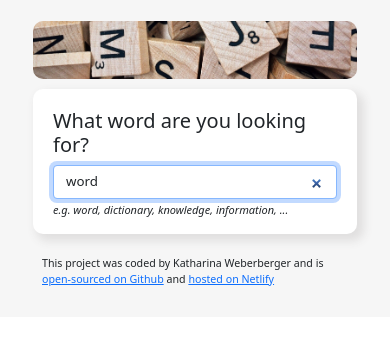
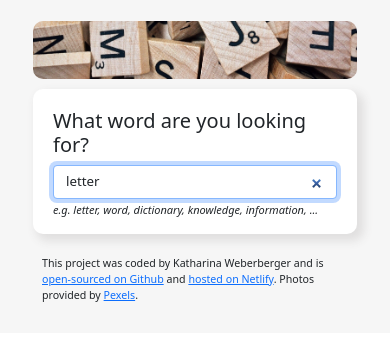
Before and after one commit to katharinaweb/react-dictionary-app-project, a React (Create React App) app: page / in a window 390 px wide. Shown: the top 340 px of the page. Built offline with nearby package versions, Linux system fonts and the light colour scheme; no server answers.

Commit message:
Styled photos and added links, eliminated phonetics without audio, replaced defaultKeyword

```diff
--- a/src/App.css
+++ b/src/App.css
@@ -4,7 +4,7 @@
 }
 
 .container {
-  max-width: 550px;
+  max-width: 600px;
   margin: 0 auto;
 }
 
--- a/src/App.js
+++ b/src/App.js
@@ -13,7 +13,7 @@ function App() {
             alt="dictionary"
           />
           <main>
-            <Dictionary defaultKeyword="word" />
+            <Dictionary defaultKeyword="letter" />
           </main>
         </div>
         <footer className="App-footer">
@@ -33,6 +33,11 @@ function App() {
           >
             hosted on Netlify
           </a>
+          . Photos provided by{" "}
+          <a href="https://pexels.com/" target="blank" rel="noreferrer">
+            Pexels
+          </a>
+          .
         </footer>
       </div>
     </div>
--- a/src/Dictionary.js
+++ b/src/Dictionary.js
@@ -53,7 +53,7 @@ export default function Dictionary(props) {
             ></input>
           </form>
           <div className="Dictionary-hint">
-            e.g. word, dictionary, knowledge, information, ...
+            e.g. letter, word, dictionary, knowledge, information, ...
           </div>
         </section>
         <Results results={results} />
--- a/src/Phonetics.js
+++ b/src/Phonetics.js
@@ -2,6 +2,7 @@ import React from "react";
 import "./Phonetics.css";
 
 export default function Phonetics(props) {
+  if (props.phonetics.audio) {
     return (
       <div className="Phonetics">
         <a
@@ -12,7 +13,11 @@ export default function Phonetics(props) {
         >
           Listen
         </a>
+
         <div className="Phonetics-text">{props.phonetics.text}</div>
       </div>
     );
+  } else {
+    return null;
   }
+}
--- /dev/null
+++ b/src/Photos.css
@@ -0,0 +1,4 @@
+.Photos-img {
+  border-radius: 5px;
+  margin: 5px 0px;
+}
--- a/src/Photos.js
+++ b/src/Photos.js
@@ -1,20 +1,22 @@
 import React from "react";
+import "./Photos.css";
 
 export default function Photos(props) {
-  console.log(props.photos);
   if (props.photos) {
     return (
       <section className="Photos">
         <div className="row">
           {props.photos.map(function (photo, index) {
-            if (index < 9) {
+            if (index < 12) {
               return (
                 <div className="col-4" key={index}>
-                  <img
-                    src={photo.src.landscape}
-                    alt={photo.alt}
-                    className="img-fluid"
-                  ></img>
+                  <a href={photo.url} target="_blank" rel="noreferrer">
+                    <img
+                      src={photo.src.landscape}
+                      alt={photo.alt}
+                      className="img-fluid Photos-img"
+                    ></img>
+                  </a>
                 </div>
               );
             } else {
```
Lines whose indentation alone changed are shown as unchanged.
